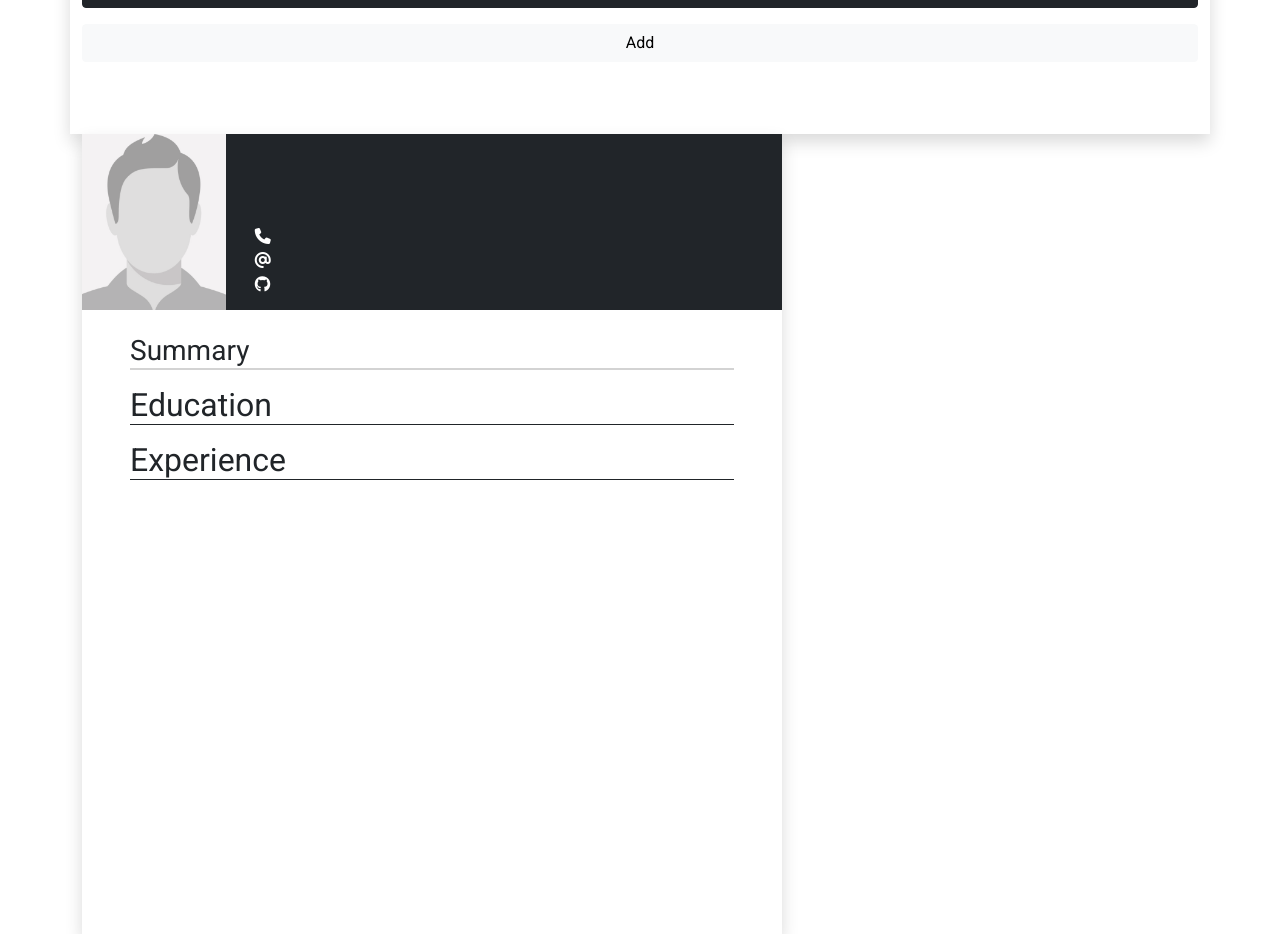
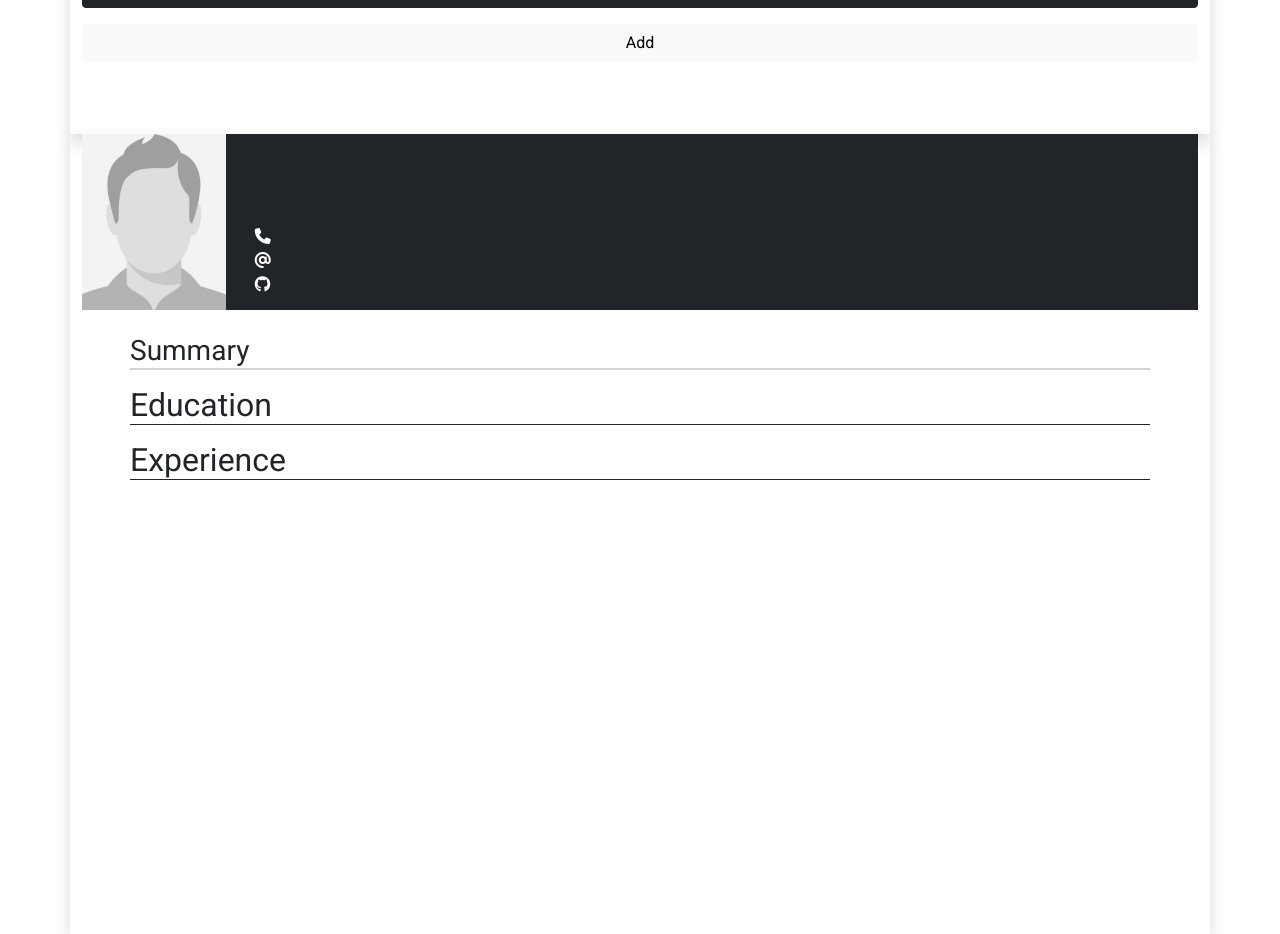
Before and after one commit to AidenM99/CV-Application, a React (Create React App) app: page / in a window 1280 px wide. Shown: the part 1500-2434 px from the top of the page. Built offline with nearby package versions, Linux system fonts and the light colour scheme.

Commit message:
Change form element into a react bootstrap component

```diff
--- a/src/components/CVPreview/CVPreview.js
+++ b/src/components/CVPreview/CVPreview.js
@@ -2,22 +2,22 @@ import Personal from "./Personal";
 import Education from "./Education";
 import Experience from "./Experience";
 import CVPreviewHeader from "./CVPreviewHeader";
+import { Form } from "react-bootstrap";
 
 const CVPreview = ({ currentCV }) => {
   const { personalInfo } = currentCV;
   const { education } = currentCV;
+  const { experience } = currentCV;
 
   return (
-    <div className="col-lg-6">
-      <form className="preview-cv shadow">
-        <CVPreviewHeader personalInfo={personalInfo} />
-        <div className="cv-preview-main">
-          <Personal personalInfo={personalInfo} />
-          <Education education={education} />
-          <Experience />
-        </div>
-      </form>
-    </div>
+    <Form className="preview-cv shadow">
+      <CVPreviewHeader personalInfo={personalInfo} />
+      <div className="cv-preview-main">
+        <Personal personalInfo={personalInfo} />
+        <Education education={education} />
+        <Experience experience={experience} />
+      </div>
+    </Form>
   );
 };
 
```
